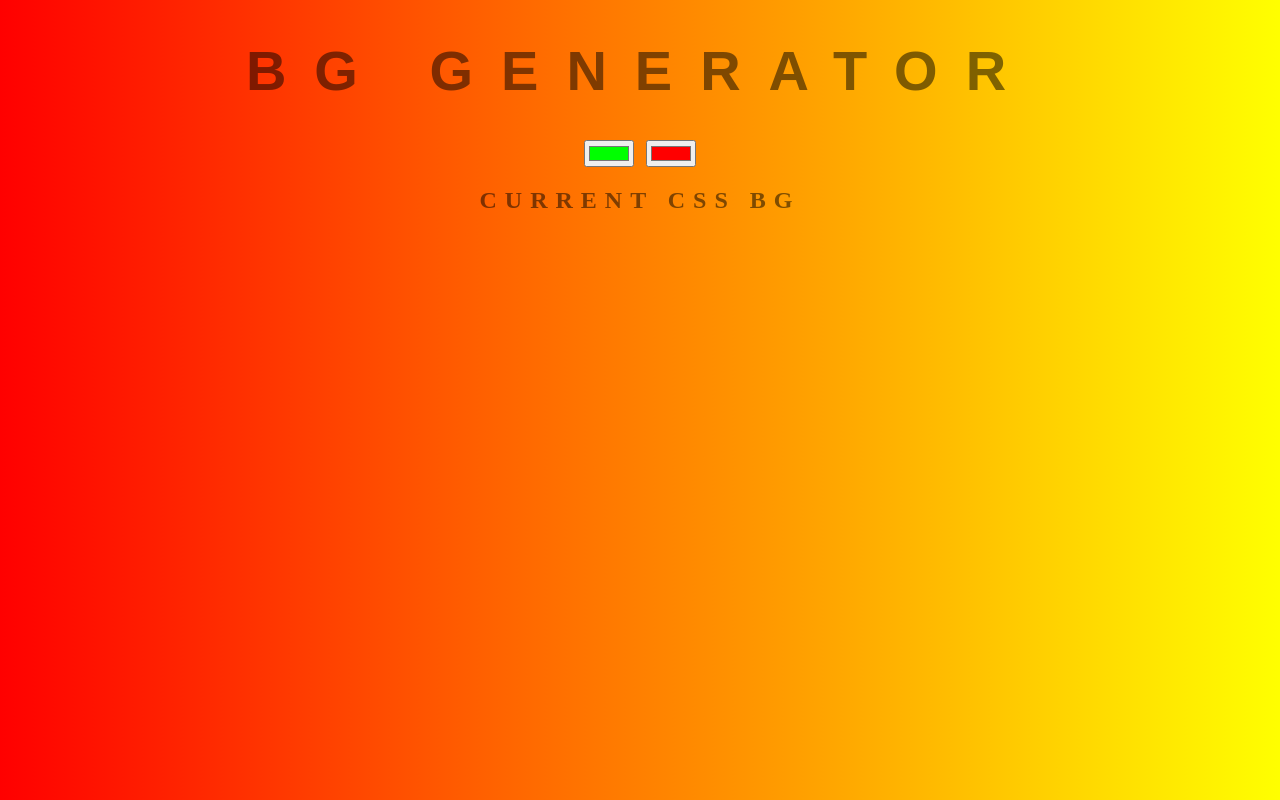
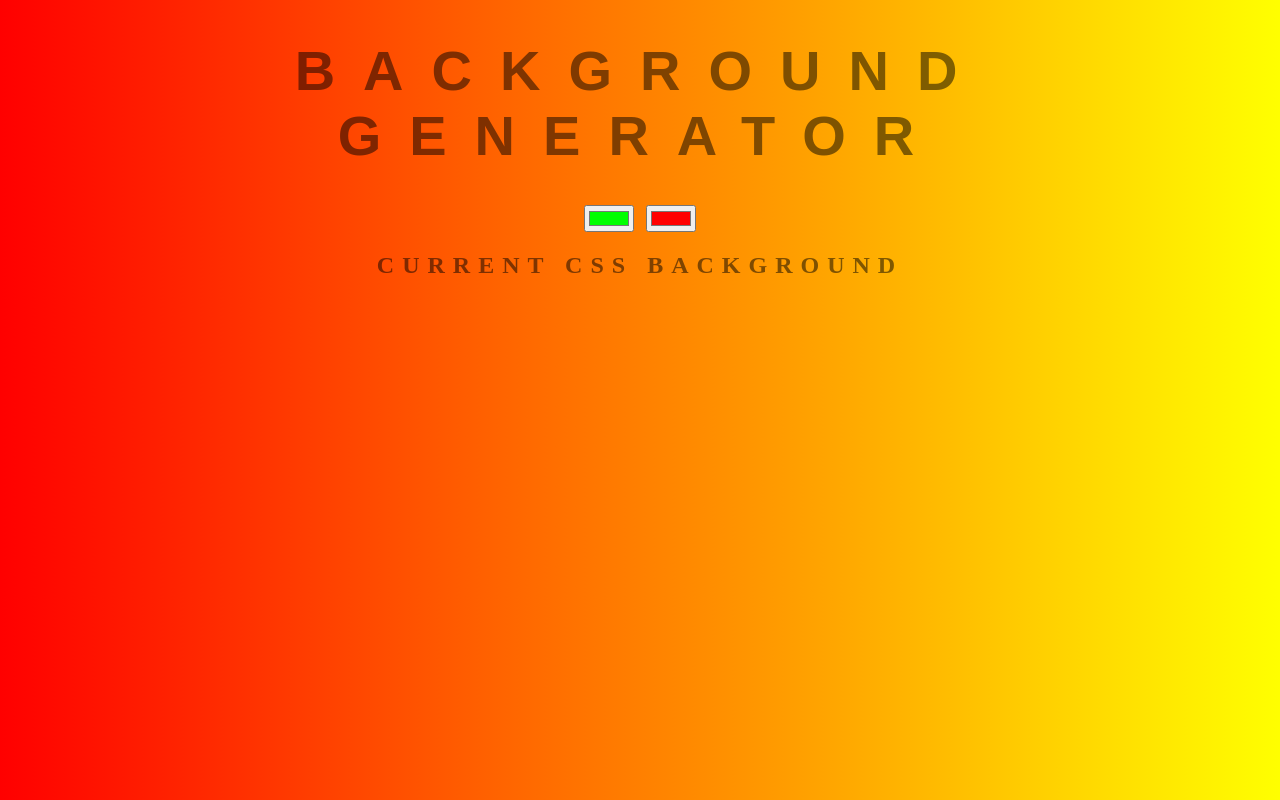
Before and after one commit to ArturTokar/background-generator, a plain HTML site: page bggen.html in a window 1280 px wide. Drawn offline with Linux system fonts and the light colour scheme.

Commit message:
changing title

```diff
--- a/bggen.html
+++ b/bggen.html
@@ -3,17 +3,17 @@
 <head>
     <meta charset="utf-8">
     <meta http-equiv="X-UA-Compatible" content="IE=edge">
-    <title>BG Gen</title>
+    <title>Background Generator</title>
     <meta name="viewport" content="width=device-width, initial-scale=1">
     <link rel="stylesheet" type="text/css" media="screen" href="style.css">
 
 </head>
 <body id="gradient">
-    <h1>BG GEnerator</h1>
+    <h1>Background Generator</h1>
     <input oninput="setGradient()" class="color1" type="color" name="color1" value="#00ff00">
     <input oninput="setGradient()" class="color2" type="color" name="color2" value="#ff0000">
 
-    <h2>Current Css BG</h2>
+    <h2>Current Css Background</h2>
     <h3></h3>
     <script src="script.js"></script>
 </body>
```
